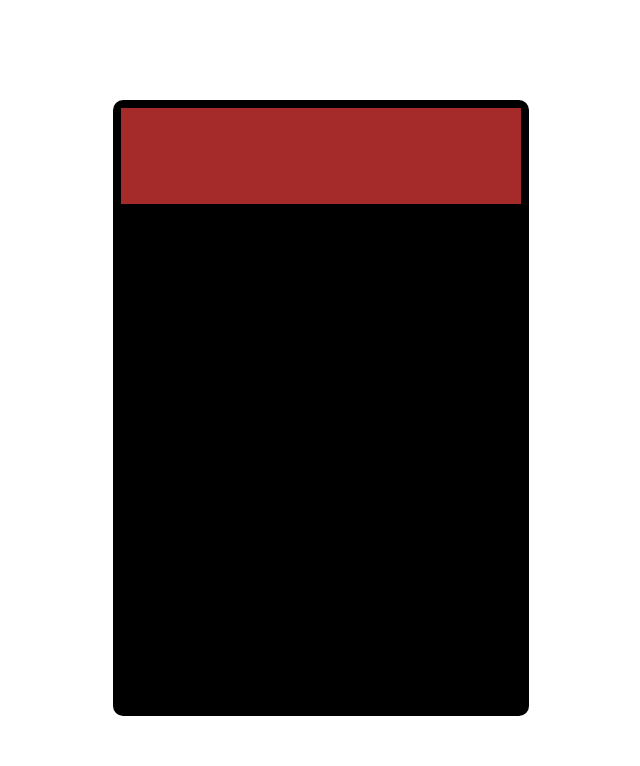
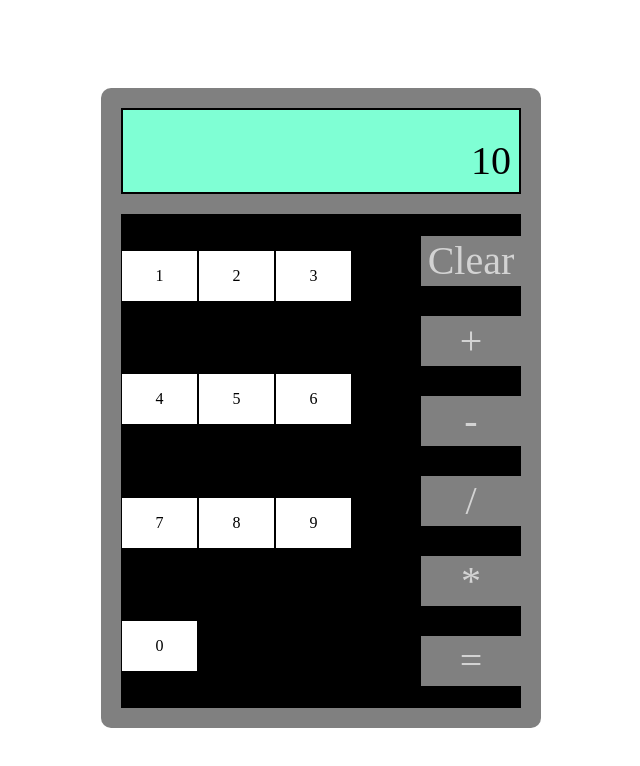
Before and after one commit to xtradam/calculator, a plain HTML site: page index.html in a window 1280 px wide. Shown: the whole page, without its empty margins (319-959 px from the left). Drawn offline with Linux system fonts and the light colour scheme.

Commit message:
Button skeleton

```diff
--- a/app.css
+++ b/app.css
@@ -8,22 +8,72 @@ body {
 .main {
     width: 400px;
     height: 600px;
-    background-color: black;
+    background-color: grey;
     display: flex;
-    padding: 8px;
+    padding: 20px;
     border-radius: 10px;
+    flex-direction: column;
 }
 
 .display {
  height: 80px;
- width: 400px;
+ width: 380px;
  padding: 8px;
- background-color: brown;
+ background-color: aquamarine;
  display: flex;
  justify-content: end;
  align-items: flex-end;
+ border: 2px solid black;
 }
+
+.buttons {
+    display: flex;
+    background-color: black;
+    margin-top: 20px;
+    width: 100%;
+    height: 100%;
+}
+
 
 .displayText {
     font-size: 40px;
 }
+
+.buttonsLeft {
+    display: flex;
+    flex-wrap: wrap;
+    width: 75%;
+    align-items: center;
+
+
+}
+
+.numberButton {
+    width: 75px;
+    height: 50px;
+    border: 1px solid black;
+    background-color: white;
+    display: flex;
+    align-items: center;
+    justify-content: center;
+}
+
+.buttonsRight {
+    display: flex;
+    width: 25%;
+    flex-direction: column;
+    justify-content: center;
+    gap: 30px;
+}
+
+.operators {
+    width: 100px;
+    height: 50px;
+    background-color: grey;
+    display: flex;
+    align-items: center;
+    justify-content: center;
+    color: lightgray;
+    font-size: 40px;
+
+}
--- a/index.html
+++ b/index.html
@@ -9,8 +9,33 @@
   </head>
   <body>
     <div class="main">
-      <div class="display"></div>
+      <div class="display">
+        <span class="displayText">10</span>
+      </div>
+      <div class="buttons">
+        <div class="buttonsLeft">
+          <div class="numberButton">1</div>
+          <div class="numberButton">2</div>
+          <div class="numberButton">3</div>
+          <div class="numberButton">4</div>
+          <div class="numberButton">5</div>
+          <div class="numberButton">6</div>
+          <div class="numberButton">7</div>
+          <div class="numberButton">8</div>
+          <div class="numberButton">9</div>
+          <div class="numberButton">0</div>
+        </div>
+        <div class="buttonsRight">
+          <div class="operators">Clear</div>
+          <div class="operators">+</div>
+          <div class="operators">-</div>
+          <div class="operators">/</div>
+          <div class="operators">*</div>
+          <div class="operators">=</div>
+        </div>
+      </div>
     </div>
+
     <script src="app.js"></script>
   </body>
 </html>
```
